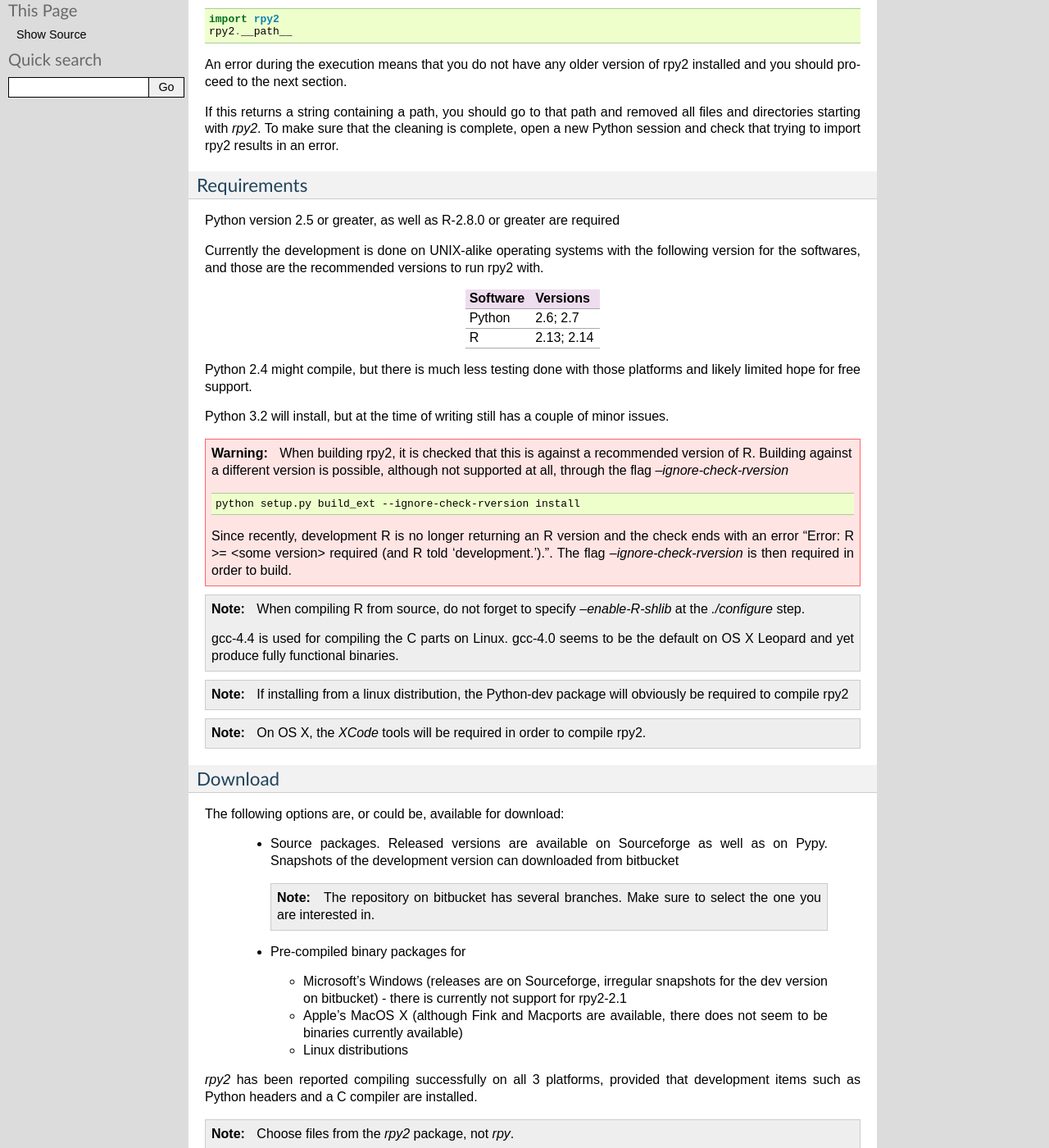
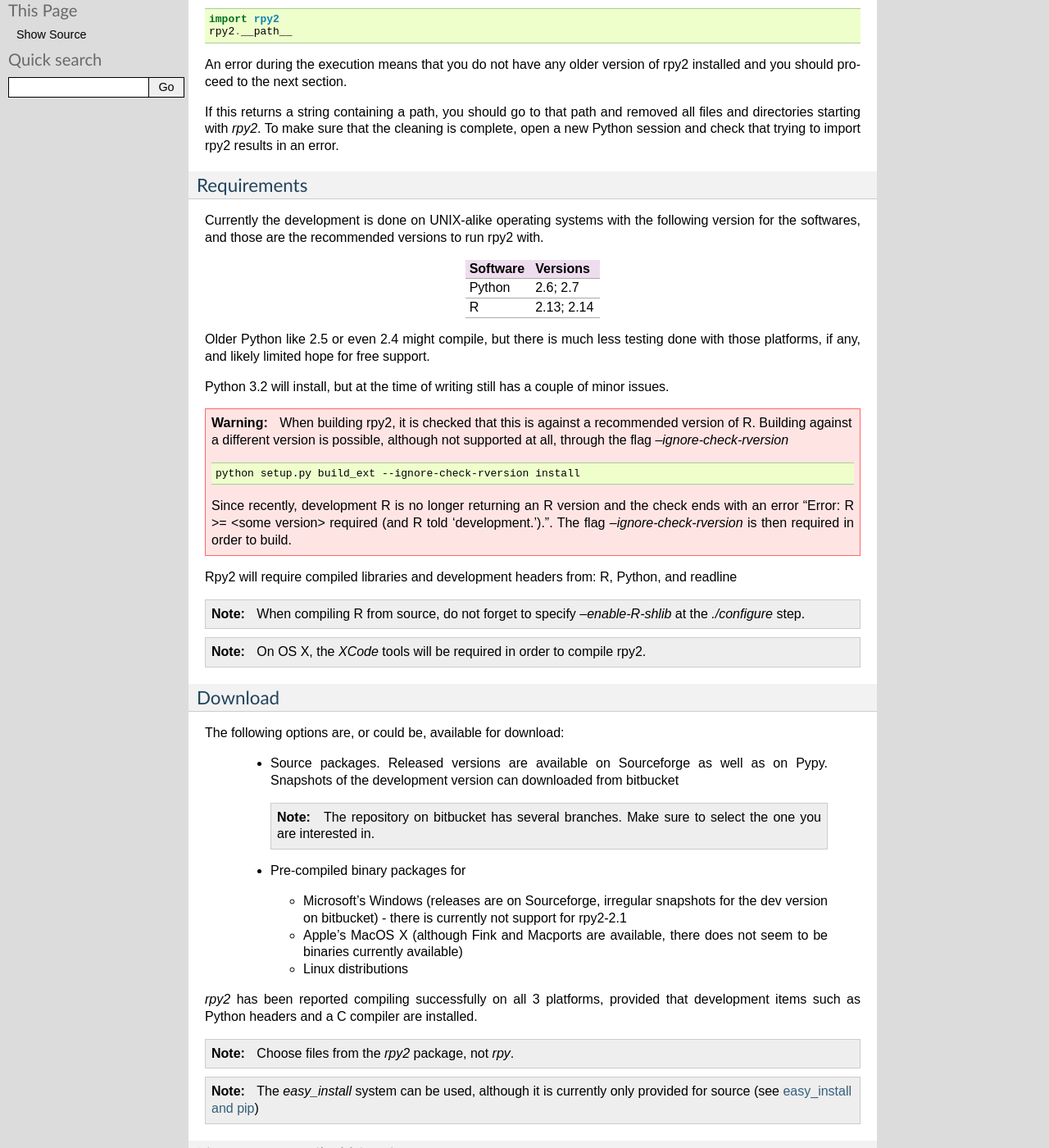
Before and after one commit to rpy2/rpy2, a Sphinx documentation site: the page built from doc/source/overview.rst, in a window 1280 px wide and 1400 px high, scrolled down 695 px. Shown: the whole window at 82% size. Built offline with Sphinx 7.4.7, drawn with Linux system fonts in a browser that asks for light colours; formulas are drawn with MathJax 3.

Commit message:
specifications about compiling rpy2 from source

```diff
--- a/doc/source/overview.rst
+++ b/doc/source/overview.rst
@@ -69,8 +69,6 @@ trying to import rpy2 results in an error.
 Requirements
 ------------
 
-Python version 2.5 or greater, as well as R-2.8.0 or greater are required
-
 Currently the development is done on UNIX-alike operating systems with the
 following version for the softwares, and those are the recommended
 versions to run rpy2 with.
@@ -82,8 +80,7 @@ Software Versions
  R        2.13; 2.14
 ======== ===========
 
-Python 2.4 might compile, but there is much less testing done with
-those platforms and likely limited hope for free support.
+Older Python like 2.5 or even 2.4 might compile, but there is much less testing done with those platforms, if any, and likely limited hope for free support.
 
 Python 3.2 will install, but at the time of writing still has a couple
 of minor issues.
@@ -104,20 +101,12 @@ of minor issues.
    The flag *--ignore-check-rversion* is then required in order to build.
 
 
+Rpy2 will require compiled libraries and development headers from: R, Python, and readline
 
 .. note::
 
    When compiling R from source, do not forget to specify
    *--enable-R-shlib* at the *./configure* step.
-
-   gcc-4.4 is used for compiling the C parts on Linux.
-   gcc-4.0 seems to be the default on OS X Leopard and yet produce
-   fully functional binaries.
-
-.. note::
-
-   If installing from a linux distribution, the Python-dev package will
-   obviously be required to compile rpy2
 
 .. note::
 
```
